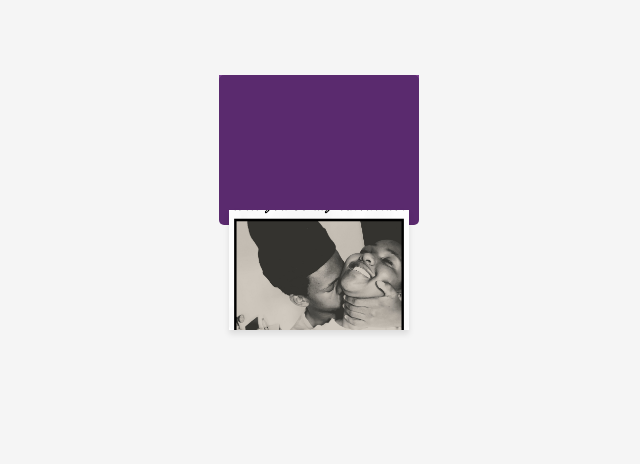
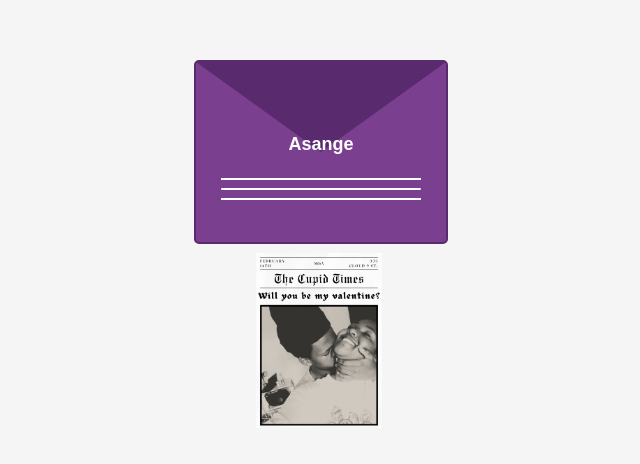
Before and after one commit to Mzomhle-dev/interactive-envelope, a plain HTML site: page index.html in a window 1280 px wide. Shown: the part 258-722 px from the top of the page, without its empty margins (321-961 px from the left). Drawn offline with Linux system fonts and the light colour scheme.

Commit message:
Update index.html

```diff
--- a/index.html
+++ b/index.html
@@ -16,70 +16,124 @@
 
         .container {
             position: relative;
-            width: 200px;
-            height: 150px;
+            width: 250px;
+            height: 180px;
             cursor: pointer;
         }
 
         .envelope {
+            position: absolute;
             width: 100%;
             height: 100%;
-            position: absolute;
+            background: #7B3F8F; /* Purple */
+            border-radius: 5px;
+            border: 2px solid #5A2A6E;
+            overflow: hidden;
             transition: transform 0.6s ease-in-out;
         }
 
+        /* Flap */
         .top-flap {
             position: absolute;
             width: 100%;
             height: 50%;
-            background: #7B3F8F; /* Purple */
+            background: #5A2A6E; /* Darker Purple */
             top: 0;
-            transform-origin: top;
+            clip-path: polygon(0 0, 100% 0, 50% 100%);
             transition: transform 0.6s ease-in-out;
         }
 
+        /* Bottom Part */
         .bottom-envelope {
             position: absolute;
             width: 100%;
             height: 100%;
-            background: #5A2A6E; /* Darker Purple */
             bottom: 0;
             border-radius: 5px;
+            display: flex;
+            justify-content: center;
+            align-items: center;
         }
 
+        /* Envelope Details (Lines) */
+        .lines {
+            position: absolute;
+            width: 80%;
+            height: 2px;
+            background: #fff;
+            top: 70%;
+            left: 10%;
+            border-radius: 2px;
+        }
+
+        .lines::before,
+        .lines::after {
+            content: "";
+            position: absolute;
+            width: 100%;
+            height: 2px;
+            background: #fff;
+            top: -10px;
+        }
+
+        .lines::after {
+            top: 10px;
+        }
+
+        /* Name on the Envelope */
+        .name {
+            position: absolute;
+            top: 40%;
+            width: 100%;
+            text-align: center;
+            font-size: 18px;
+            font-weight: bold;
+            color: #fff;
+        }
+
+        /* Letter */
         .letter {
             position: absolute;
-            width: 90%;
-            height: 80%;
+            width: auto;
+            max-width: 100%;
+            height: auto;
+            max-height: 100%;
             background: white;
             top: 10%;
-            left: 5%;
-            box-shadow: 0px 4px 6px rgba(0, 0, 0, 0.1);
-            transform: translateY(100%);
+            left: 50%;
+            transform: translateX(-50%) translateY(100%);
             transition: transform 0.6s ease-in-out;
         }
 
         .letter img {
             width: 100%;
-            height: 100%;
-            object-fit: cover;
+            height: auto;
+            max-width: 100%;
+            max-height: 100%;
+            display: block;
             border-radius: 5px;
         }
 
+        /* Open Animation */
         .container.open .top-flap {
             transform: rotateX(180deg);
         }
 
         .container.open .letter {
-            transform: translateY(0);
+            transform: translateX(-50%) translateY(0);
         }
     </style>
 </head>
 <body>
 
     <div class="container" onclick="openEnvelope()">
-        <div class="top-flap"></div>
-        <div class="bottom-envelope"></div>
+        <div class="envelope">
+            <div class="top-flap"></div>
+            <div class="bottom-envelope">
+                <div class="lines"></div>
+                <div class="name">Asange</div>
+            </div>
+        </div>
         <div class="letter">
             <img src="https://raw.githubusercontent.com/Mzomhle-dev/interactive-envelope/refs/heads/main/Black%20and%20White%20Vintage%20Newspaper%20Wedding%20Invitation_20250130_105714_0000.jpg" alt="Your Letter">
         </div>
```
